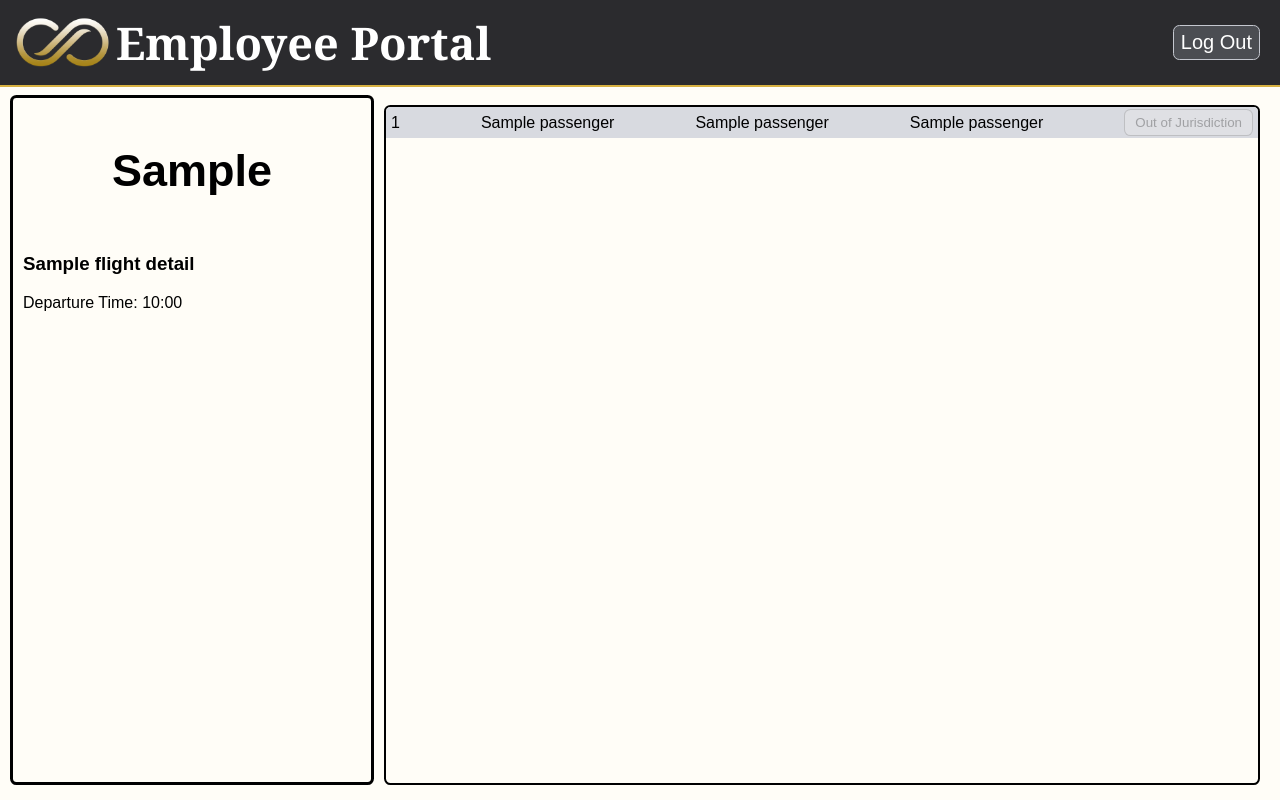
After one commit to GeorgeCooke8809/Coursework_Airline-Booking, a Flask app: template frontend/templates/gate-check-flight-details.html in a window 1280 px wide. The commit adds this page. Run offline with Flask 3, Linux system fonts and the light colour scheme; the template is opened without the code that fills it: most values are stand-ins (such as "Sample title", 1, 10 or a date in 2020); parts of the project's set-up code (start-up, migrations or seed data) failed here and were passed over.

Commit message:
Made basic UI for gate/check-in flight details page

```diff
--- a/flights/flights.py
+++ b/flights/flights.py
@@ -169,6 +169,7 @@ def get_flight_details(session: Session, flight_id: int, airport_staff_id: int)
     ## Return Format:
         {
             "flightNo": <flight_number>: str,
+            "arrivalAirportName": <arrival_airport_name>: str,
             "totalPassengers": <total_passengers>: int,
             "checked": <check_passengers_total>: int,
             "boarded" <boarded_passengers_total>: int,
@@ -226,7 +227,9 @@ def get_flight_details(session: Session, flight_id: int, airport_staff_id: int)
 
     return {
         "flightNo": flight.flight_number,
-        "totalPassengers": 30,
+        "arrivalAirportName": flight.service.route.destination.name,
+        "capacity": 30,
+        "totalPassengers": len(flight.bookings),
         "checked": checked,
         "boarded": boarded,
         "status": flight.status,
--- a/frontend/static/css/style.css
+++ b/frontend/static/css/style.css
@@ -874,3 +874,34 @@ button {
 #payment-bottom-right {
     width: fit-content;
 }
+
+/* Gate / Check-In FLight Details */
+#flight-gate-check-details-panel {
+    display: flex;
+    flex-direction: column;
+
+    border-style: solid;
+    border-width: 3px;
+    border-radius: var(--standard-border-radius);
+    border-color: black;
+    width: calc(30vw - 20px);
+    box-sizing: border-box;
+    padding: 10px;
+
+    margin: 10px 0px;
+    height: calc(100vh - 110px);
+    margin-right: 10px;
+}
+
+#flight-gate-check-details-panel h2 {
+    width: 100%;
+    text-align: center;
+    font-size: 45px;
+}
+
+#passenger-list {
+    width: calc(70vw - 20px);
+    height: calc(100vh - 110px);
+    margin: 10px 0px;
+    box-sizing: border-box;
+}
--- /dev/null
+++ b/frontend/templates/gate-check-flight-details.html
@@ -0,0 +1,68 @@
+{% extends 'base-employee.html' %}
+
+{% block scripts %}
+<script defer src="{{ url_for('static', filename='js/gate_checl_flight_details.js') }}"></script>
+{% endblock %}
+
+{% block content %}
+
+<div id="gate-check-flight-details-page-layout">
+    <div class="columns">
+        <div class="column">
+            <div id="flight-gate-check-details-panel">
+                <h2>{{ flight_details["flightNo"] }}</h2>
+                <h3>{{ flight_details["arrivalAirportName"] }}</h3>
+                <label>Departure Time: {{ flight_details["departureTime"].strftime("%H:%M") }}</label>
+
+                {% if user_type == "gate" %}
+                <label>Gate Close: {{ flight_details["gateCloseTime"].strftime("%H:%M") }}</label>
+                <!-- TODO: Do if based on user_type -->
+                <label>Passengers Boarded: {{ flight_details["boarded"] }}/{{
+                    flight_details["totalPassengers"]
+                    }}
+                </label> <!-- TODO: Do if based on user type -->
+
+                <button onclick="departAircraft('{{ flight_id }}')">Depart Aircraft</button>
+                {% elif user_type == "check-in" %}
+                <label>Check-In Close: {{ flight_details["checkInCloseTime"].strftime("%H:%M") }}</label>
+                <!-- TODO: Do if based on user_type -->
+                <label>Passengers Checked: {{ flight_details["checked"] }}/{{
+                    flight_details["totalPassengers"]
+                    }}</label> <!-- TODO: Do if based on user type -->
+                {% endif %}
+            </div>
+        </div>
+        <div class="column" id="passenger-list">
+            <!-- TODO: Add passenger search and functionality in check-in/gate flight details -->
+            <div id="admin-users-list-container"> <!-- TODO: standardise admin users list to global styling -->
+                {% if passengers == [] %}
+                <label class="no-records-label">There are no passengers booked for this flight </label>
+                {% endif %}
+
+                {% for passenger in passengers %}
+                <div class="admin-user-item">
+                    <!-- TODO: Styling makes resize boxes based on how long airports name is in list all staff users in admin portal -->
+                    <label>{{ passenger[0] }}</label>
+                    <label>{{ passenger[2] }}</label>
+                    <label>{{ passenger[1] }}</label>
+                    <label>{{ passenger[3] }}</label>
+
+                    {% if user_type == "gate" and passenger[3] == "arrived" %}
+                    <button onclick="markBoarded('{{ passenger[0] }}')">Mark Boarded</button>
+                    {% elif user_type == "check-in" and passenger[3] == "not-arrived"%}
+                    <button onclick="markArrived('{{ passenger[0] }}')">Mark Arrived</button>
+                    {% else %}
+                    <button disabled>Out of Jurisdiction</button>
+                    <!-- Used to say that this passenger has either already been updated by the given staff type or for gate agents who cannot marks as boarded before they have arrived -->
+                    {% endif %}
+                </div>
+                {% endfor %}
+            </div>
+        </div>
+    </div>
+</div>
+
+{% endblock %}
+
+{% block modals %}
+{% endblock %}
--- a/frontend/templates/gate-check-flights-list.html
+++ b/frontend/templates/gate-check-flights-list.html
@@ -6,6 +6,7 @@
 {% block content %}
 
 <div id="gate-check-flights-page-layout">
+    <!-- TODO: Add  search bar and functionality -->
     <div id="admin-users-list-container"> <!-- TODO: standardise admin users list to global styling -->
         {% if flights == [] %}
         <label class="no-records-label">There are no flights scheduled for today</label>
```
Also changed, not shown: frontend/routes/staff_portal.py (+18 -1 lines), frontend/static/js/gate_check_flight_details.js (added, +11 -0 lines), data/data.db.
